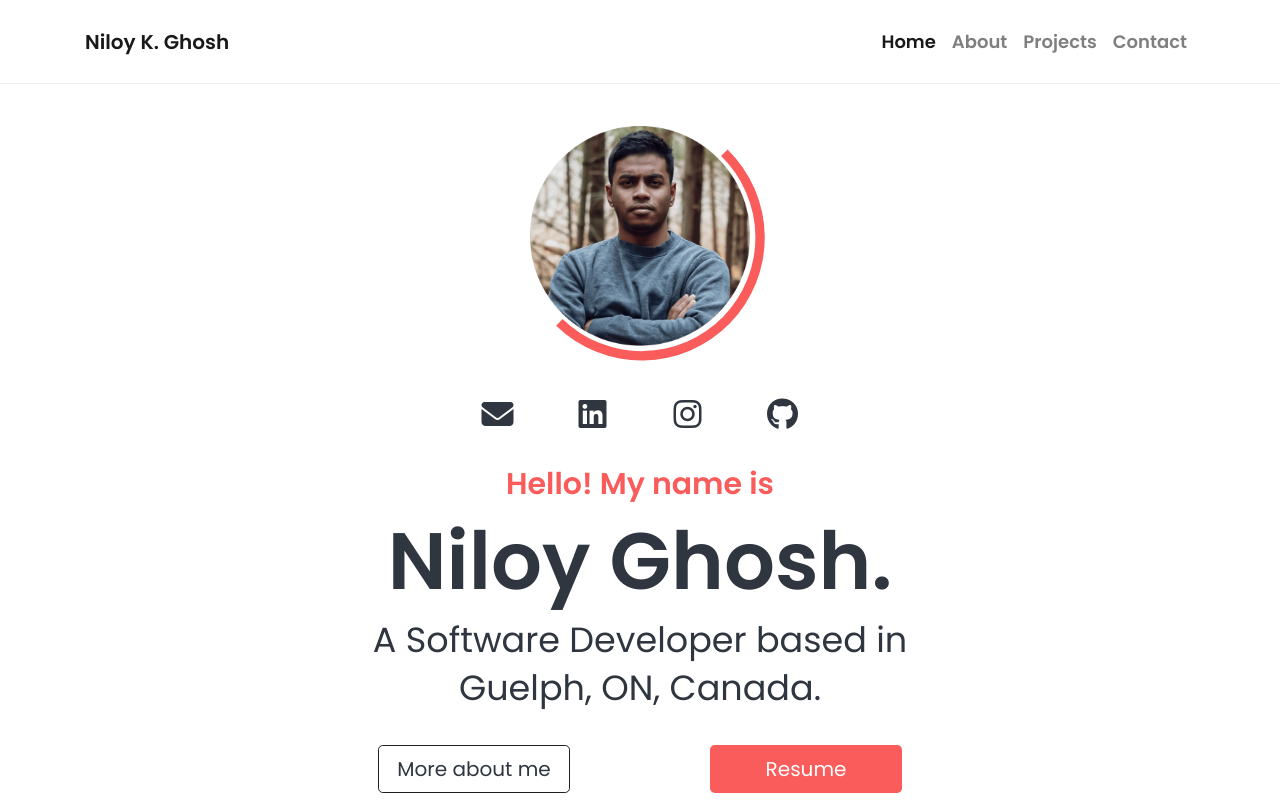
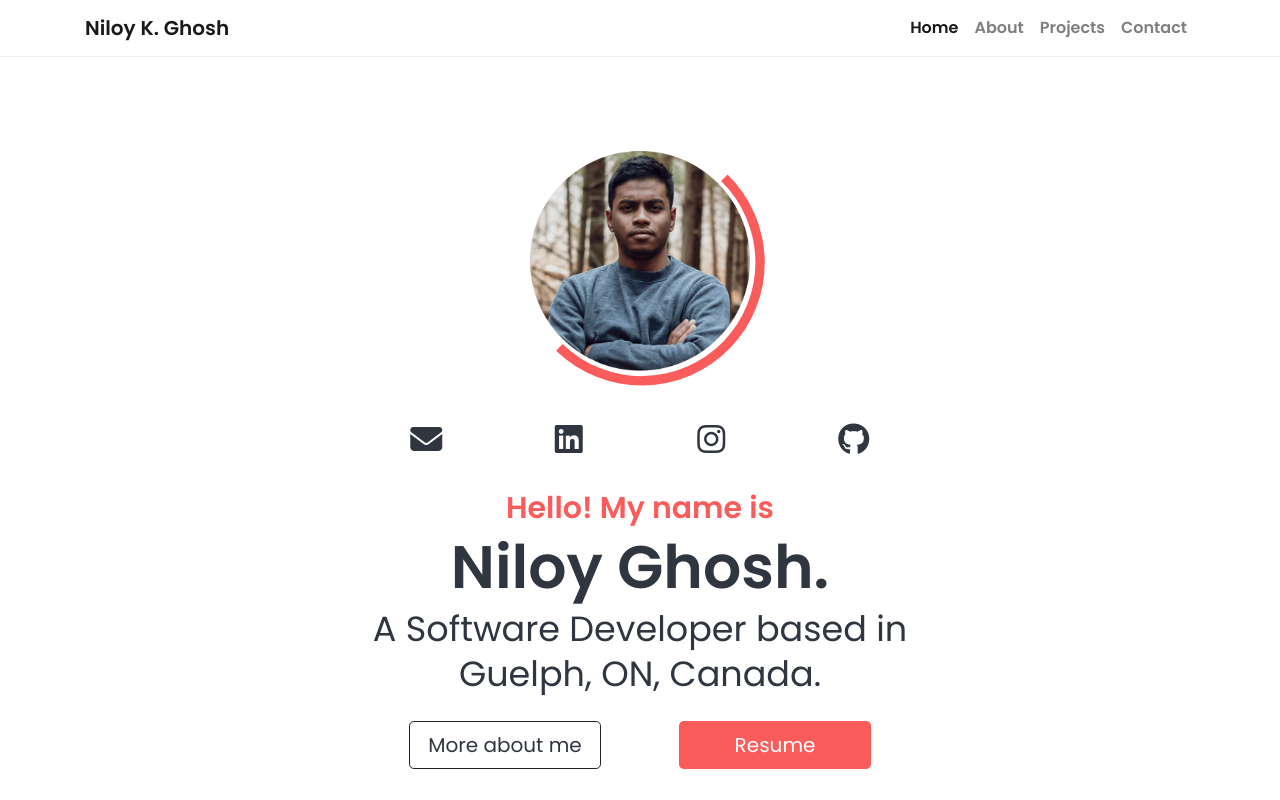
Before and after one commit to niloyKGhosh/personal-website-v2, a website: page index.html in a window 1280 px wide. Shown: the top 800 px of the page. Drawn offline with nearby package versions, Linux system fonts and the light colour scheme.

Commit message:
fixed the padding and margin for layout

```diff
--- a/index.html
+++ b/index.html
@@ -81,9 +81,59 @@
 			<section>
 				<div class="container landing-page">
 					<div
-						class="row justify-content-center align-items-center flex-column-reverse landing-page__content"
+						class="row justify-content-center align-items-center flex-column landing-page__content"
 					>
-						<div class="col-12 col-md-8 px-5 text-center">
+						<div class="col-12 col-md-6">
+							<!-- order-1 order-md-2 -->
+							<div class="self-photo text-center">
+								<div class="self-photo-img-container">
+									<img
+										src="./img/self-photo.png"
+										alt="self-photo"
+										class="self-photo-img"
+									/>
+									<div class="self-photo-border-container">
+										<svg
+											class="self-photo-border"
+											xmlns="http://www.w3.org/2000/svg"
+											fill="none"
+											viewBox="0 0 476 481"
+										>
+											<defs />
+											<mask id="a" fill="#fff">
+												<path
+													d="M314.065.897a224.998 224.998 0 014.374 318.168A224.998 224.998 0 01.271 323.439l11.747-12.075a208.154 208.154 0 00290.3-298.392L314.065.897z"
+												/>
+											</mask>
+											<path
+												id="border-anim"
+												stroke="#FA5B5B"
+												stroke-width="55"
+												d="M314.065.897a224.998 224.998 0 014.374 318.168A224.998 224.998 0 01.271 323.439l11.747-12.075a208.154 208.154 0 00290.3-298.392L314.065.897z"
+												mask="url(#a)"
+											/>
+										</svg>
+									</div>
+								</div>
+							</div>
+							<div
+								class="row text-center justify-content-center social-icons"
+							>
+								<div class="col-3">
+									<i class="fas fa-envelope fa-2x"></i>
+								</div>
+								<div class="col-3">
+									<i class="fab fa-linkedin fa-2x"></i>
+								</div>
+								<div class="col-3">
+									<i class="fab fa-instagram fa-2x"></i>
+								</div>
+								<div class="col-3">
+									<i class="fab fa-github fa-2x"></i>
+								</div>
+							</div>
+						</div>
+						<div class="col-12 col-md-6 text-center">
 							<!-- order-2 order-md-1 -->
 							<p>
 								<span class="landing-page__hello"
@@ -119,54 +169,6 @@
 									>
 										Resume
 									</button>
-								</div>
-							</div>
-						</div>
-						<div class="col-12 col-md-4">
-							<!-- order-1 order-md-2 -->
-							<div class="self-photo text-center">
-								<div class="self-photo-img-container">
-									<img
-										src="./img/self-photo.png"
-										alt="self-photo"
-										class="self-photo-img"
-									/>
-									<div class="self-photo-border-container">
-										<svg
-											class="self-photo-border"
-											xmlns="http://www.w3.org/2000/svg"
-											fill="none"
-											viewBox="0 0 476 481"
-										>
-											<defs />
-											<mask id="a" fill="#fff">
-												<path
-													d="M314.065.897a224.998 224.998 0 014.374 318.168A224.998 224.998 0 01.271 323.439l11.747-12.075a208.154 208.154 0 00290.3-298.392L314.065.897z"
-												/>
-											</mask>
-											<path
-												id="border-anim"
-												stroke="#FA5B5B"
-												stroke-width="55"
-												d="M314.065.897a224.998 224.998 0 014.374 318.168A224.998 224.998 0 01.271 323.439l11.747-12.075a208.154 208.154 0 00290.3-298.392L314.065.897z"
-												mask="url(#a)"
-											/>
-										</svg>
-									</div>
-								</div>
-							</div>
-							<div class="row text-center social-icons">
-								<div class="col-3">
-									<i class="fas fa-envelope fa-2x"></i>
-								</div>
-								<div class="col-3">
-									<i class="fab fa-linkedin fa-2x"></i>
-								</div>
-								<div class="col-3">
-									<i class="fab fa-instagram fa-2x"></i>
-								</div>
-								<div class="col-3">
-									<i class="fab fa-github fa-2x"></i>
 								</div>
 							</div>
 						</div>
--- a/sass/base/_base.scss
+++ b/sass/base/_base.scss
@@ -6,7 +6,7 @@
 	box-sizing: border-box;
 }
 body {
-	padding: 84px 0px 0px 0px;
+	padding-top: 50px;
 	z-index: 0;
 }
 
--- a/sass/components/_button.scss
+++ b/sass/components/_button.scss
@@ -1,7 +1,7 @@
 .btn {
 	width: 12rem;
 	height: 3rem;
-	margin-top: 2rem;
+	margin-top: 1.5rem;
 	margin-right: 2rem;
 	margin-left: 2rem;
 
--- a/sass/layout/_header.scss
+++ b/sass/layout/_header.scss
@@ -1,7 +1,4 @@
 .navbar {
-	padding-top: 20px;
-	padding-bottom: 20px;
-	font-size: 18px;
 	&-light &-toggler-icon {
 		color: $color-black;
 	}
--- a/sass/pages/_home.scss
+++ b/sass/pages/_home.scss
@@ -1,8 +1,9 @@
 .landing-page {
 	opacity: 0;
+
 	&__content {
-		min-height: 91.35vh;
-		line-height: 1.38;
+		min-height: 100vh;
+		line-height: 1.3;
 		color: $color-black-light;
 	}
 	&__hello {
@@ -11,7 +12,7 @@
 		font-weight: $semi-bold;
 	}
 	&__intro {
-		font-size: 5rem;
+		font-size: 60px;
 		font-weight: $semi-bold;
 	}
 	&__description {
```
Also changed, not shown: css/style.css.
